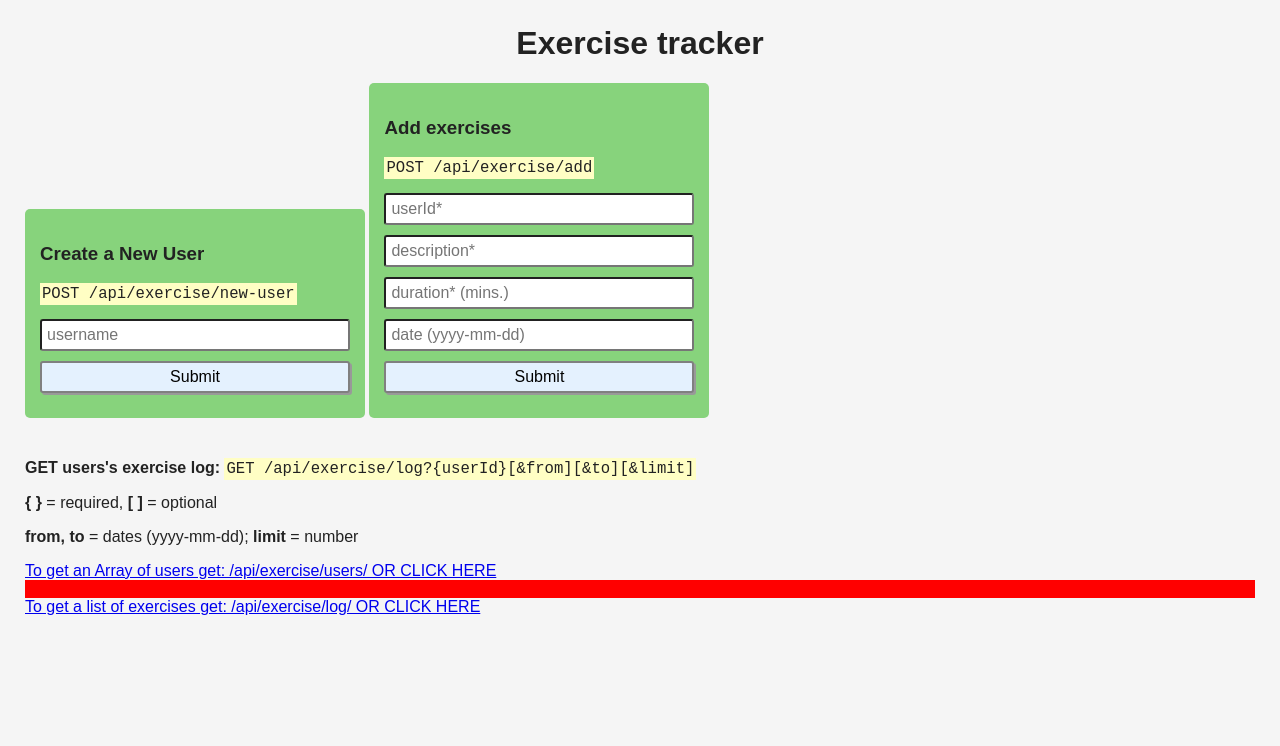
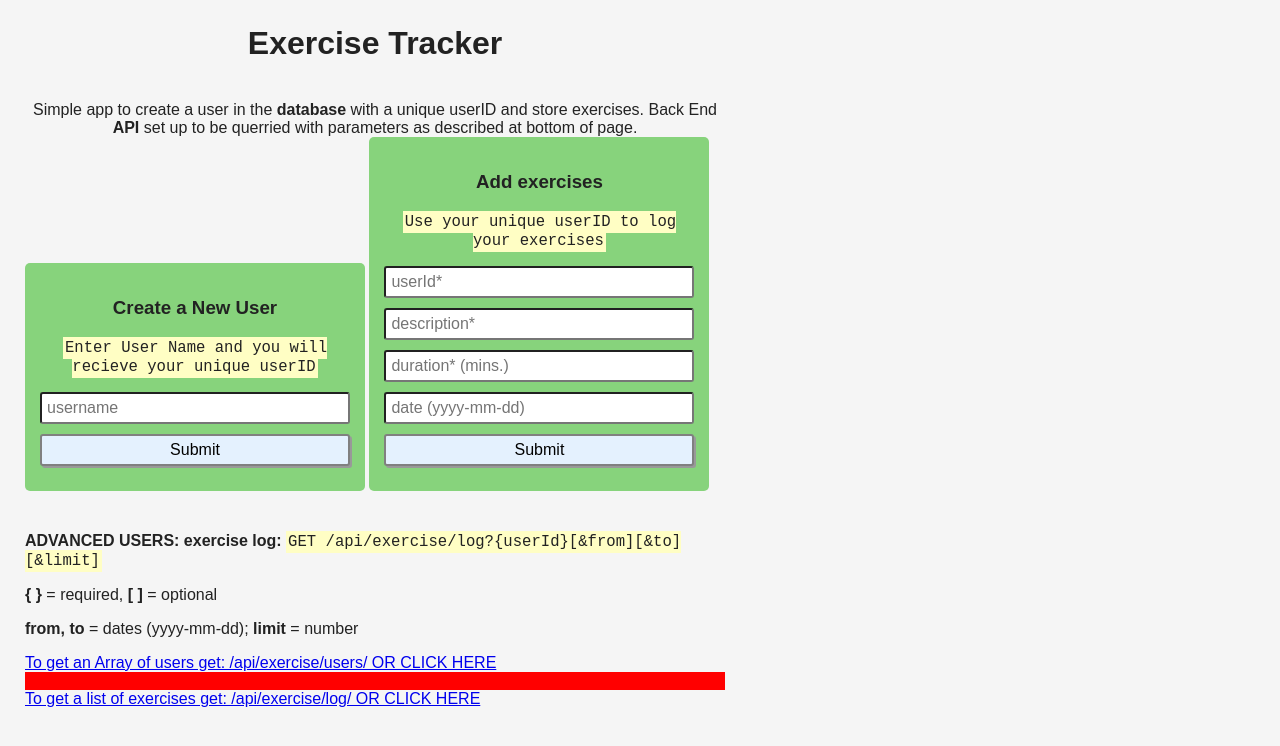
Before and after one commit to pauloconnell/exerciseTracker, a website: page views/index.html in a window 1280 px wide. Drawn offline with Linux system fonts and the light colour scheme; files that its build step writes are made by us from their sources.

Commit message:
👶🦃 Updated with Glitch

```diff
--- a/public/style.css
+++ b/public/style.css
@@ -4,6 +4,7 @@
 }
 
 body {
+  width: 700px;
   font-family:sans-serif;
   margin: 25px;
   color: #222;
--- a/views/index.html
+++ b/views/index.html
@@ -10,24 +10,26 @@
 
    <body>
       <div class="container">
-         <center><h1>Exercise tracker</h1></center>
+         <center><h1>Exercise Tracker</h1><br>
+        Simple app to create a user in the <b>database</b> with a unique userID and store exercises.
+        Back End <b>API</b> set up to be querried with parameters as described at bottom of page.</center>
 
           <form action="/api/exercise/new-user" method="post" id="form1" >
-            <h3>Create a New User</h3>
-            <p><code>POST /api/exercise/new-user</code></p>
+            <center> <h3>Create a New User</h3>
+            <p><code>Enter User Name and you will recieve your unique userID</code></p></center>
             <input id="uname" type="text" name="username" placeholder="username" required>
             <input type="submit" value="Submit">
           </form>
           <form action="/api/exercise/add" method="post" id="form2">
-            <h3>Add exercises</h3>
-            <p><code>POST /api/exercise/add</code></p>
+            <center><h3>Add exercises</h3>
+            <p><code>Use your unique userID to log your exercises</code></p></center>
             <input id="uid" type="text" name="userId" placeholder="userId*" required>
             <input id="desc" type="text" name="description" placeholder="description*">
             <input id="dur" type="text" name="duration" placeholder="duration* (mins.)">
             <input id="dat" type="text" name="date" placeholder="date (yyyy-mm-dd)">
             <input type="submit" value="Submit">
           </form>
-          <p><strong>GET users's exercise log: </strong><code>GET /api/exercise/log?{userId}[&amp;from][&amp;to][&amp;limit]</code></p>
+          <p><strong>ADVANCED USERS:  exercise log: </strong><code>GET /api/exercise/log?{userId}[&amp;from][&amp;to][&amp;limit]</code></p>
           <p><strong>{ }</strong> = required, <strong>[ ]</strong> = optional</p>
           <p><strong>from, to</strong> = dates (yyyy-mm-dd); <strong>limit</strong> = number</p>
           <a id="myButton" href="/api/exercise/users/">
```
